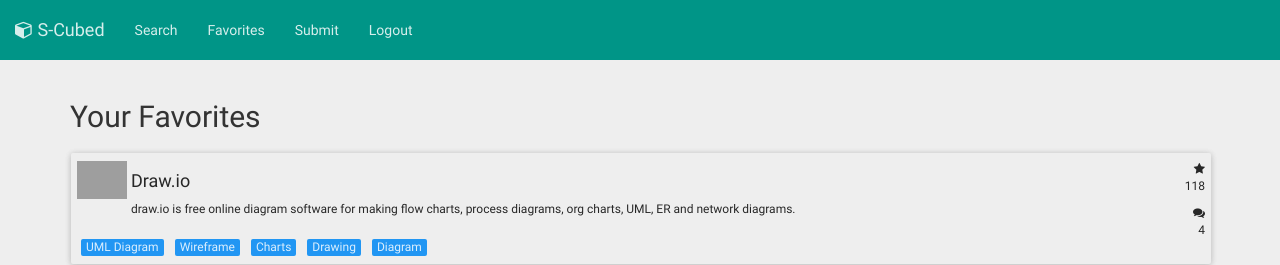
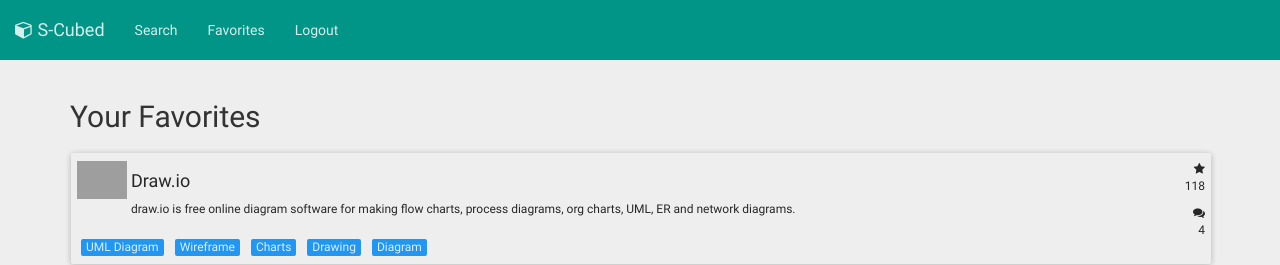
Before and after one commit to cheble/S-Cubed, a Jekyll site: the page built from Favorites.html, in a window 1280 px wide. Shown: the top 265 px of the page. Built offline with Jekyll 4.4.1, drawn with Linux system fonts in a browser that asks for light colours; nearby versions of some CDN libraries; library files that are not in the unit come from our copies; Markdown is read by kramdown in place of the engine named in the settings; grey boxes are pictures that could not be loaded.

Commit message:
commented out the Submit nav button

```diff
--- a/_includes/navbar.html
+++ b/_includes/navbar.html
@@ -11,7 +11,7 @@
       <ul class="nav navbar-nav">
           <li {% if page.nav == '{{ site.nav_search }}' %} class="active" {% endif %}><a href="{{ site.url }}{{ site.searchurl }}">Search</a></li>
           <li {% if page.nav == '{{ site.nav_favorites }}' %} class="active" {% endif %}><a href="{{ site.url }}{{ site.favoritesurl }}">Favorites</a></li>
-          <li {% if page.nav == '{{ site.nav_submit }}' %} class="active" {% endif %}><a href="{{ site.url }}{{ site.submiturl }}">Submit</a></li>
+          <!-- <li {% if page.nav == '{{ site.nav_submit }}' %} class="active" {% endif %}><a href="{{ site.url }}{{ site.submiturl }}">Submit</a></li> -->
           <li {% if page.nav == '{{ site.nav_logout }}' %} class="active" {% endif %}><a href="index.html">Logout</a></li>
       </ul>
   </div>
```
